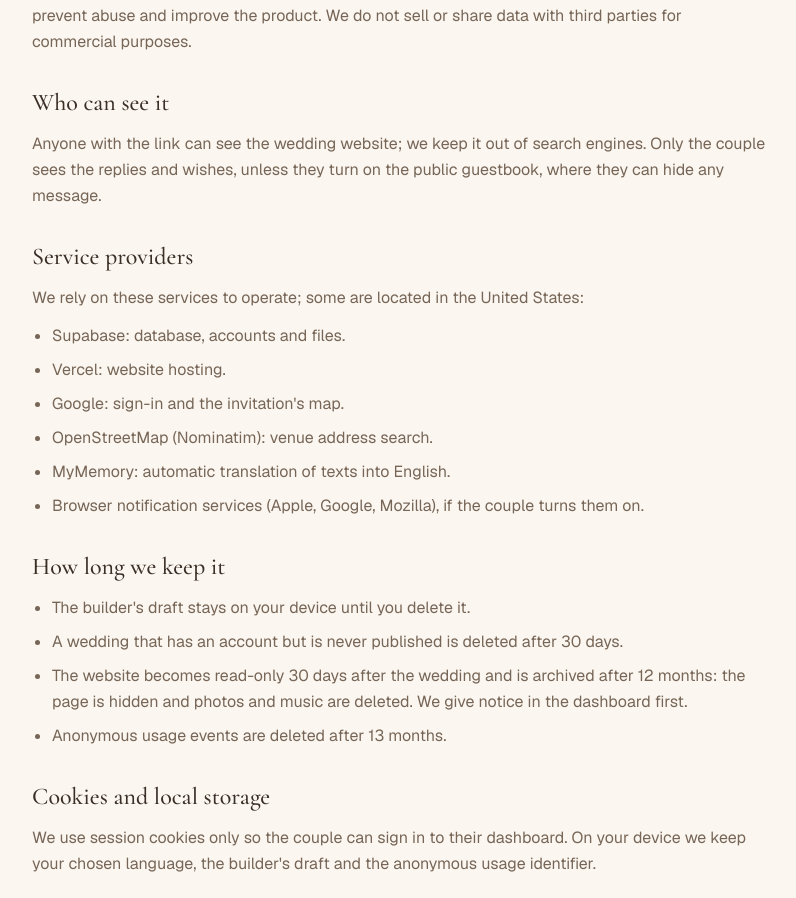
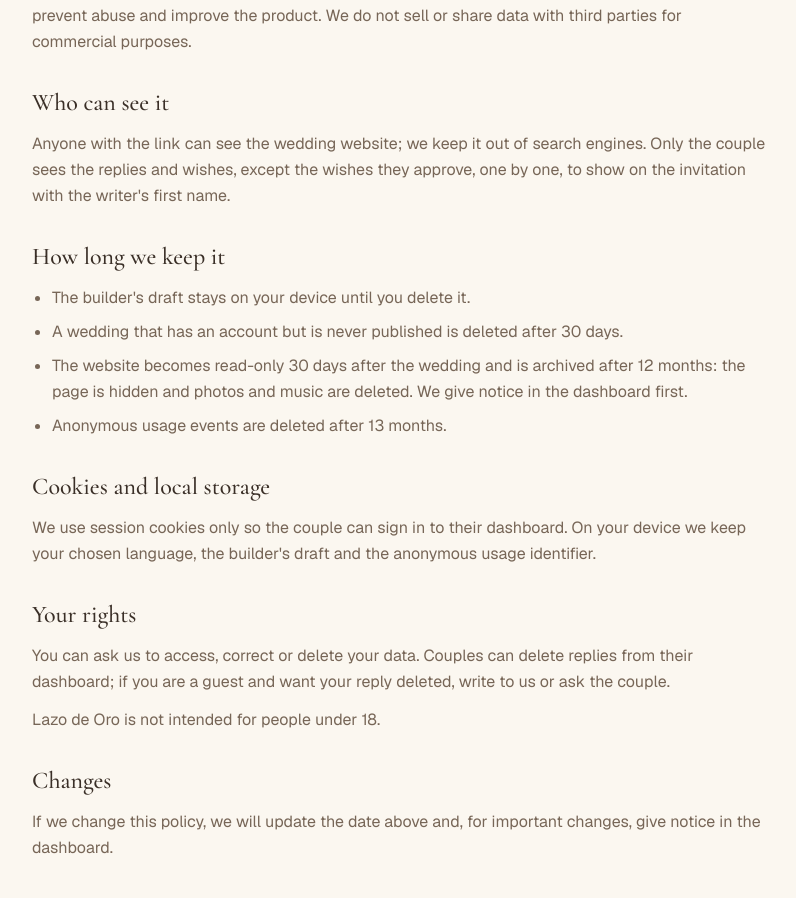
Before and after one commit to Daniiel18/plataforma-bodas, a Next.js app: page /privacidad in a window 1280 px wide. Shown: the part 800-1698 px from the top of the page, without its empty margins (240-1036 px from the left). Built offline with nearby package versions, Linux system fonts and the light colour scheme; no server answers.

Commit message:
docs(legal): drop the service providers list from the privacy policy

```diff
--- a/src/app/(site)/privacidad/page.tsx
+++ b/src/app/(site)/privacidad/page.tsx
@@ -57,37 +57,8 @@ const SECTIONS: LegalSection[] = [
     title: { es: "Quién puede verlos", en: "Who can see it" },
     paragraphs: [
       {
-        es: "La web de la boda la ve quien tenga el enlace; no la mostramos en buscadores. Las respuestas y los deseos solo los ven los novios, salvo que activen el libro de deseos público, en el que ellos pueden ocultar cualquier mensaje.",
-        en: "Anyone with the link can see the wedding website; we keep it out of search engines. Only the couple sees the replies and wishes, unless they turn on the public guestbook, where they can hide any message.",
-      },
-    ],
-  },
-  {
-    title: { es: "Proveedores", en: "Service providers" },
-    paragraphs: [
-      {
-        es: "Usamos estos servicios para funcionar; algunos están en Estados Unidos:",
-        en: "We rely on these services to operate; some are located in the United States:",
-      },
-    ],
-    list: [
-      {
-        es: "Supabase: base de datos, cuentas y archivos.",
-        en: "Supabase: database, accounts and files.",
-      },
-      { es: "Vercel: alojamiento del sitio.", en: "Vercel: website hosting." },
-      { es: "Google: inicio de sesión y el mapa de la invitación.", en: "Google: sign-in and the invitation's map." },
-      {
-        es: "OpenStreetMap (Nominatim): búsqueda de la dirección del lugar.",
-        en: "OpenStreetMap (Nominatim): venue address search.",
-      },
-      {
-        es: "MyMemory: traducción automática de los textos al inglés.",
-        en: "MyMemory: automatic translation of texts into English.",
-      },
-      {
-        es: "Servicios de notificaciones del navegador (Apple, Google, Mozilla), si los novios las activan.",
-        en: "Browser notification services (Apple, Google, Mozilla), if the couple turns them on.",
+        es: "La web de la boda la ve quien tenga el enlace; no la mostramos en buscadores. Las respuestas y los deseos solo los ven los novios, salvo los deseos que ellos aprueben, uno por uno, para mostrarlos en la invitación con el primer nombre de quien los escribió.",
+        en: "Anyone with the link can see the wedding website; we keep it out of search engines. Only the couple sees the replies and wishes, except the wishes they approve, one by one, to show on the invitation with the writer's first name.",
       },
     ],
   },
```
